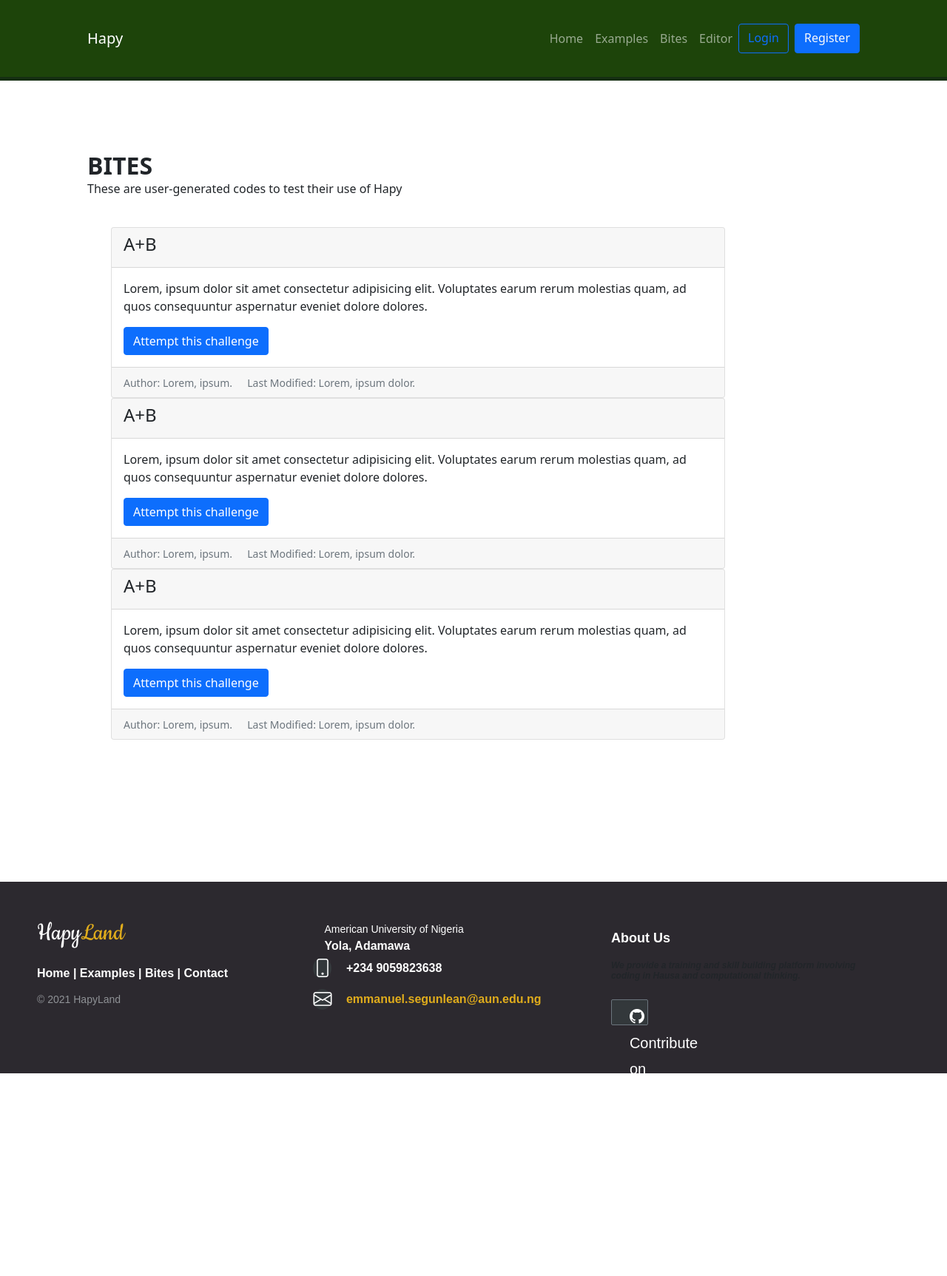
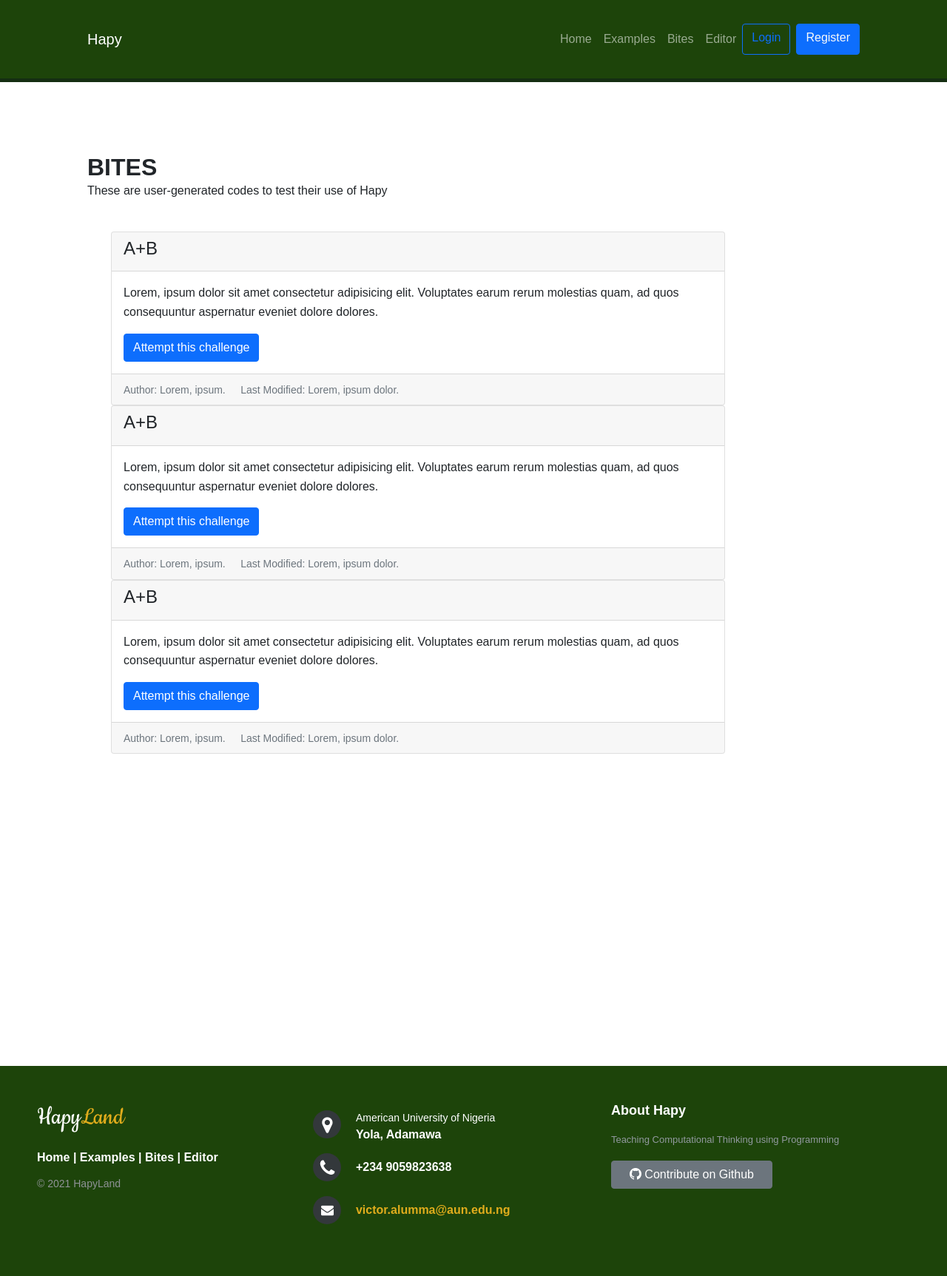
Before and after one commit to hapy-lang/hapy-api, a FastAPI app: page /bites in a window 1280 px wide. Shown: the whole page at 74% size. Before the commit the page ends 1451 px from the top, so only its background shows below. Run offline with FastAPI, Linux system fonts and the light colour scheme; parts of the project's set-up code (start-up, migrations or seed data) failed here and were passed over; some libraries are stand-ins or nearby versions.

Commit message:
footer-bg

```diff
--- a/hapy-land/frontend/templates/layouts/base.html
+++ b/hapy-land/frontend/templates/layouts/base.html
@@ -6,11 +6,12 @@
     <meta http-equiv="X-UA-Compatible" content="IE=edge">
     <meta name="viewport" content="width=device-width, initial-scale=1.0"> {% block head %}
 
-    <!-- <link rel="stylesheet" href="http://maxcdn.bootstrapcdn.com/font-awesome/4.2.0/css/font-awesome.min.css"> -->
+    <link rel="stylesheet" href="footer-style.css">
+    <link rel="stylesheet" href="http://maxcdn.bootstrapcdn.com/font-awesome/4.2.0/css/font-awesome.min.css">
     <link rel="stylesheet" href="https://cdn.jsdelivr.net/npm/bootstrap-icons@1.6.1/font/bootstrap-icons.css">
     <link href="http://fonts.googleapis.com/css?family=Cookie" rel="stylesheet" type="text/css">
     <link href="https://cdn.jsdelivr.net/npm/bootstrap@5.1.3/dist/css/bootstrap.min.css" rel="stylesheet" integrity="sha384-1BmE4kWBq78iYhFldvKuhfTAU6auU8tT94WrHftjDbrCEXSU1oBoqyl2QvZ6jIW3" crossorigin="anonymous"> {%block markup%}{%endblock%}
-    <link rel="stylesheet" href="static/css/styles.css?v=0.2" />
+    <link rel="stylesheet" href="static/css/styles.css?v=0.2"/>
     <script src="https://cdn.jsdelivr.net/npm/bootstrap@5.0.2/dist/js/bootstrap.bundle.min.js" integrity="sha384-MrcW6ZMFYlzcLA8Nl+NtUVF0sA7MsXsP1UyJoMp4YLEuNSfAP+JcXn/tWtIaxVXM" crossorigin="anonymous"></script>
 
     <link rel="apple-touch-icon" sizes="180x180" href="/static/apple-touch-icon.png">
--- a/hapy-land/frontend/templates/partials/footer-1.html
+++ b/hapy-land/frontend/templates/partials/footer-1.html
@@ -7,57 +7,61 @@
     <meta name="viewport" content="width=device-width, initial-scale=1">
     <meta name="keywords" content="footer, address, phone, icons" />
 
-    <link rel="stylesheet" href="footer-style.css">
+    <title></title>
+
+    <link rel="stylesheet" href="/footer-style.css">
 
     <link rel="stylesheet" href="http://maxcdn.bootstrapcdn.com/font-awesome/4.2.0/css/font-awesome.min.css">
 
     <link href="http://fonts.googleapis.com/css?family=Cookie" rel="stylesheet" type="text/css">
+
 </head>
     <body>
-    <footer class="footer-distributed">
+        <header></header>
+
+        <!-- The content of your page would go here. -->
+
+        <footer  style="background-color: #1d440a"; class="footer-distributed">
 
         <div class="footer-left">
                 <h3>Hapy<span>Land</span></h3>
 
                 <p class="footer-links">
-            <a href="/">Home</a> |
-            <a href="/examples">Examples</a> |
-            <a href="/bites">Bites</a> |
-            <a href="#">Contact</a>
+                    <a href="/index">Home</a>
+                    |
+                    <a href="/examples">Examples</a>
+                    |
+                    <a href="/bites">Bites</a>
+                    |
+                    <a href="/editor">Editor</a>
                 </p>
 
-        <p class="footer-company-name">© 2021 HapyLand </p>
+                <p class="footer-company-name">© 2021 HapyLand</p>
             </div>
 
             <div class="footer-center">
                 <div>
-            <i class="bi bi-map-marker"></i>
-            <p><span>
-                    American University of Nigeria </span> Yola, Adamawa</p>
+                    <i class="fa fa-map-marker"></i>
+                      <p><span>American University of Nigeria</span>
+                        Yola, Adamawa</p>
                 </div>
 
                 <div>
-            <i class="bi bi-phone"></i>
-            <p> +234 9059823638 </p>
+                    <i class="fa fa-phone"></i>
+                    <p>+234 9059823638</p>
                 </div>
                 <div>
-            <i class="bi bi-envelope"></i>
-            <p><a href="mailto:emmanuel.segunlean@aun.edu.ng">emmanuel.segunlean@aun.edu.ng</a></p>
+                    <i class="fa fa-envelope"></i>
+                    <p><a href="mailto:victor.alumma@aun.edu.ng">victor.alumma@aun.edu.ng</a></p>
                 </div>
-
-
             </div>
             <div class="footer-right">
-        <p></p>
-        <p class="footer-company-about";>
-            <span>About Us</span>
-            <p style="font-style: italic; font-size: 12px"> We provide a training and skill building platform involving coding in Hausa and computational thinking.</p>
-        </p>
-
-        <div class="footer-icons">
+                <p class="footer-company-about">
+                    <span>About Hapy</span>
+                    Teaching Computational Thinking using Programming</p>
+                    <br>
                     <a class="btn btn-secondary btn-outline px-4 me-sm-3" href="https://github.com/hapy-lang/hapy">
-            <i class="bi bi-github"></i>Contribute on Github</a>
-        </div>
+                    <i class="bi bi-github"></i> Contribute on Github</a>
             </div>
         </footer>
     </body>
--- a/hapy-land/frontend/templates/partials/footer-style.css
+++ b/hapy-land/frontend/templates/partials/footer-style.css
@@ -1,4 +1,39 @@
 @import url('http://fonts.googleapis.com/css?family=Open+Sans:400,700');
+
+*{
+	padding:0;
+	margin:0;
+}
+
+html{
+	background-color: #eaf0f2;
+}
+
+body{
+	font:16px/1.6 Arial,  sans-serif;
+}
+
+header{
+	text-align: center;
+	padding-top: 100px;
+	margin-bottom:190px;
+}
+
+header h1{
+	font: normal 32px/1.5 'Open Sans', sans-serif;
+	color: #3F71AE;
+	padding-bottom: 16px;
+}
+
+header h2{
+	color: #F05283;
+}
+
+header span{
+	color: #3F71EA;
+}
+
+
 /* The footer is fixed to the bottom of the page */
 
 footer{
@@ -13,7 +48,7 @@ footer{
 
 
 .footer-distributed{
-	background-color: #2c292f;
+	background-color: #000000;
 	box-sizing: border-box;
 	width: 100%;
 	text-align: left;
@@ -44,7 +79,7 @@ footer{
 /* The company logo */
 
 .footer-distributed .footer-left img{
-	width: 30%;
+	width: 100%;
 }
 
 .footer-distributed h3 span{
@@ -159,3 +194,23 @@ footer{
 	margin-right: 3px;
 	margin-bottom: 5px;
 }
+
+/* Here is the code for Responsive Footer */
+/* You can remove below code if you don't want Footer to be responsive */
+
+
+@media (max-width: 880px) {
+
+	.footer-distributed .footer-left,
+	.footer-distributed .footer-center,
+	.footer-distributed .footer-right{
+		display: block;
+		width: 100%;
+		margin-bottom: 40px;
+		text-align: center;
+	}
+
+	.footer-distributed .footer-center i{
+		margin-left: 0;
+	}
+}
```
Lines whose indentation alone changed are shown as unchanged.
